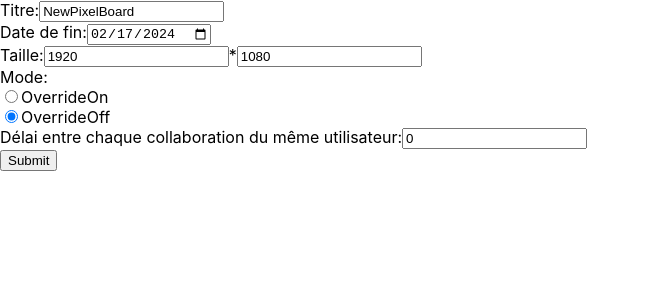
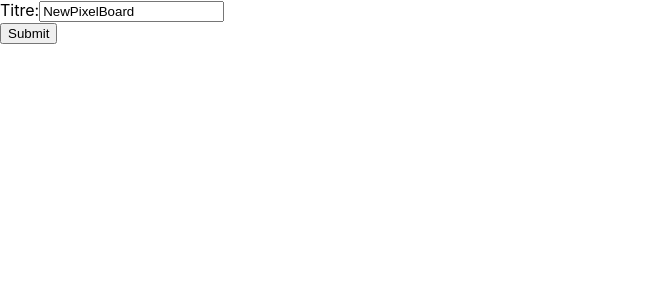
Before and after one commit to God-Micha/ProjetReactJS, a React (Create React App) app in the folder front/: page /admin/newpixelboard in a window 1280 px wide. Shown: the top 300 px of the page, without its empty margins (0-650 px from the left). Built offline with nearby package versions, Linux system fonts and the light colour scheme.

Commit message:
commit before pull

```diff
--- a/front/src/components/admin/AdminPage.jsx
+++ b/front/src/components/admin/AdminPage.jsx
@@ -1,37 +1,22 @@
 import React, {useEffect, useState} from "react";
 import {useNavigate} from "react-router-dom";
 import PixelBoardCard from "./PixelBoardCard";
+import axios from "axios";
 
 const AdminPage  = () => {
     const [pixelboards, setPixelboards] = useState([]);
     const navigate = useNavigate();
 
     useEffect(() => {
-        setPixelboards([
-            {
-                _id: "660ffa6dbabfe4a3e613fd15",
-                title: "Pixel Board 1",
-                status: "In Progress",
-                creationDate: "2024-04-06",
-                endDate: "2024-04-30",
-                size: "20x20",
-                adminUsername: "admin1",
-                mode: "OverrideOff",
-                collaborationDelay: 0
-            },
-            {
-                _id: "660ffa78babfe4a3e613fd18",
-                title: "Pixel Board 2",
-                status: "Done",
-                creationDate: "2024-04-01",
-                endDate: "2024-04-05",
-                size: "30x30",
-                adminUsername: "admin2",
-                mode: "OverrideOn",
-                collaborationDelay: 1
-            }
-        ]);
-    });
+        axios.get("http://localhost:3001/api/canvas")
+            .then(response => {
+                setPixelboards(response.data);
+                console.log(pixelboards)
+            })
+            .catch(error => {
+                console.error("Error fetching pixelboards:", error);
+            });
+    }, []);
 
     const handleCreate = () => {
         navigate("/admin/newpixelboard", { replace: true });
@@ -50,12 +35,12 @@ const AdminPage  = () => {
             <button type="button" onClick={handleCreate}>New Pixel Board</button>
             <div className="pixel-board-list">
                 {pixelboards.map(board => (
-                    <div className="pixel-board-admin-card" key={board.id}>
+                    <div className="pixel-board-admin-card" key={board._id}>
                         <PixelBoardCard
                             id={board._id}
-                            title={board.title}
+                            title={board.name}
                             status={board.status}
-                            creationDate={board.creationDate}
+                            creationDate={board.createdAt}
                             endDate={board.endDate}
                             size={board.size}
                             adminUsername={board.adminUsername}
--- a/front/src/components/admin/PixelBoardCard.jsx
+++ b/front/src/components/admin/PixelBoardCard.jsx
@@ -5,9 +5,7 @@ const PixelBoardCard = ({id,title,status,creationDate,endDate,size,adminUsername
     const navigate = useNavigate();
 
     const redirectToPixelboard = () => {
-        return () => {
-            navigate(`/canvas`, {state: {idCanvas: id}});
-        }
+        navigate(`/canvas`, {state: {idCanvas: id}});
     }
     return (
         <div className="pixel-board-card" key={id}>
--- a/front/src/components/admin/PixelBoardForm.jsx
+++ b/front/src/components/admin/PixelBoardForm.jsx
@@ -1,29 +1,23 @@
 import React, {useState} from "react";
+import axios from "axios";
 
 const PixelBoardForm  = () => {
     const [title, setTitle] = useState('NewPixelBoard');
-    const [endDate, setEndDate] = useState(new Date().toISOString().split('T')[0]);
-    const [height, setHeight] = useState(1920);
-    const [width, setWidth] = useState(1080);
-    const [mode, setMode] = useState('OverrideOff');
-    const [collaborationDelay, setCollaborationDelay] = useState(0);
 
-    const handleSubmit = (event) => {
+    const handleSubmit = async (event) => {
         event.preventDefault();
-        const  status = "In Progress";
-        const creationDate = new Date().toISOString().split('T')[0];
-        const size = height + "*" + width;
         const adminUsername = "admin";
-        console.log({
-            title,
-            status,
-            creationDate,
-            endDate,
-            size,
-            adminUsername,
-            mode,
-            collaborationDelay
-        });
+        const data = {
+            author: adminUsername,
+            name: title,
+        };
+        console.log(data)
+        try {
+            await axios.post(`http://localhost:3001/api/canvas`, data);
+        } catch (error) {
+            console.error("Erreur lors de la création du canvas:", error);
+        }
+        console.log("Creating canvas");
     };
 
     return (
@@ -32,35 +26,6 @@ const PixelBoardForm  = () => {
                 <label>Titre:</label>
                 <input type="text" value={title} onChange={(e) => setTitle(e.target.value)}/>
             </div>
-            <div>
-                <label>Date de fin:</label>
-                <input type="date" value={endDate} onChange={(e) => setEndDate(e.target.value)}/>
-            </div>
-            <div>
-                <label>Taille:</label>
-                <input type="number" value={height} onChange={(e) => setHeight(e.target.value)}/>
-                <text>*</text>
-                <input type="number" value={width} onChange={(e) => setWidth(e.target.value)}/>
-            </div>
-            <div>
-                <label>Mode:</label>
-                <div>
-                    <input type="radio" id="overrideOn" name="mode" value="OverrideOn"
-                           checked={mode === 'OverrideOn'}
-                           onChange={() => setMode('OverrideOn')}/>
-                    <label htmlFor="overrideOn">OverrideOn</label>
-                </div>
-                <div>
-                    <input type="radio" id="overrideOff" name="mode" value="OverrideOff"
-                           checked={mode === 'OverrideOff'} onChange={() => setMode('OverrideOff')}/>
-                    <label htmlFor="overrideOff">OverrideOff</label>
-                </div>
-            </div>
-            <div>
-                <label>Délai entre chaque collaboration du même utilisateur:</label>
-                <input type="number" value={collaborationDelay}
-                       onChange={(e) => setCollaborationDelay(e.target.value)}/>
-            </div>
             <button type="submit">Submit</button>
         </form>
     );
```
